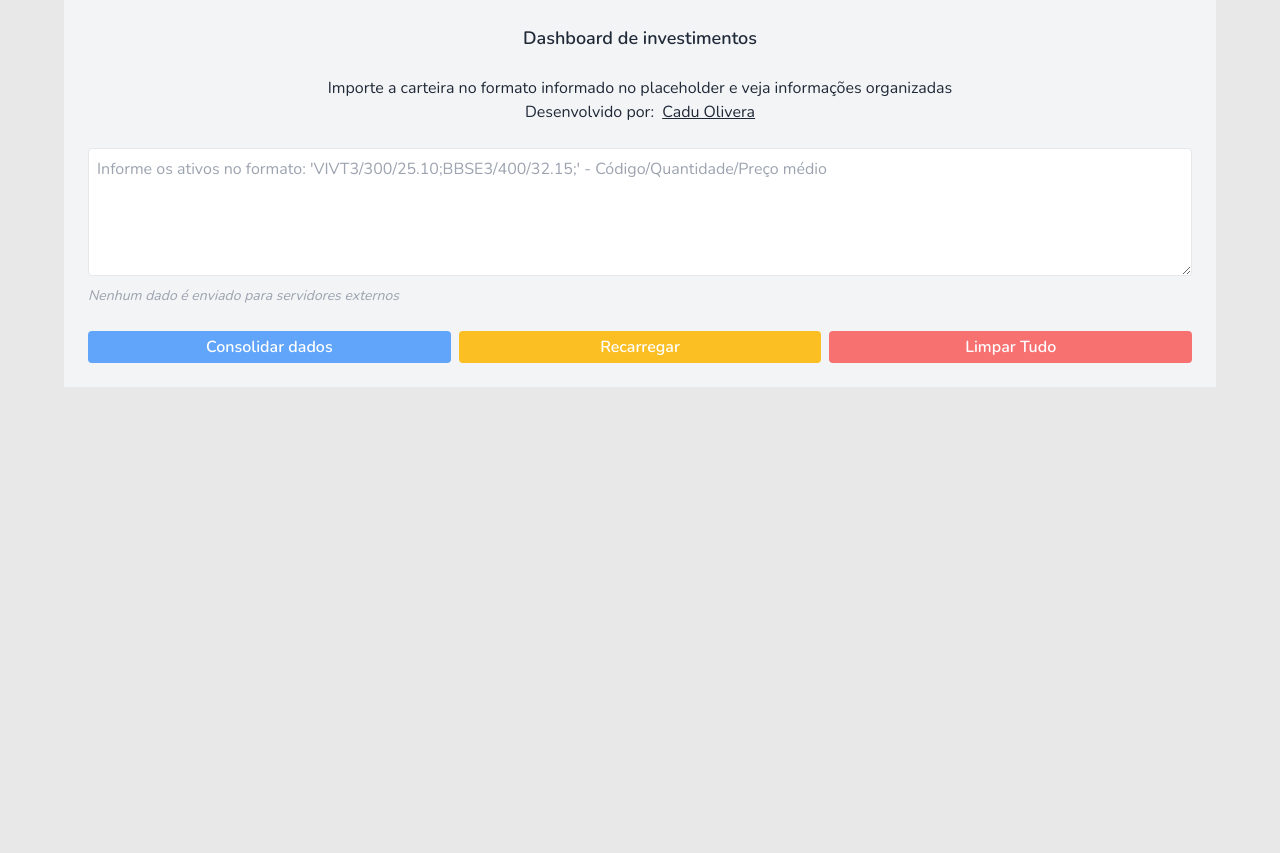
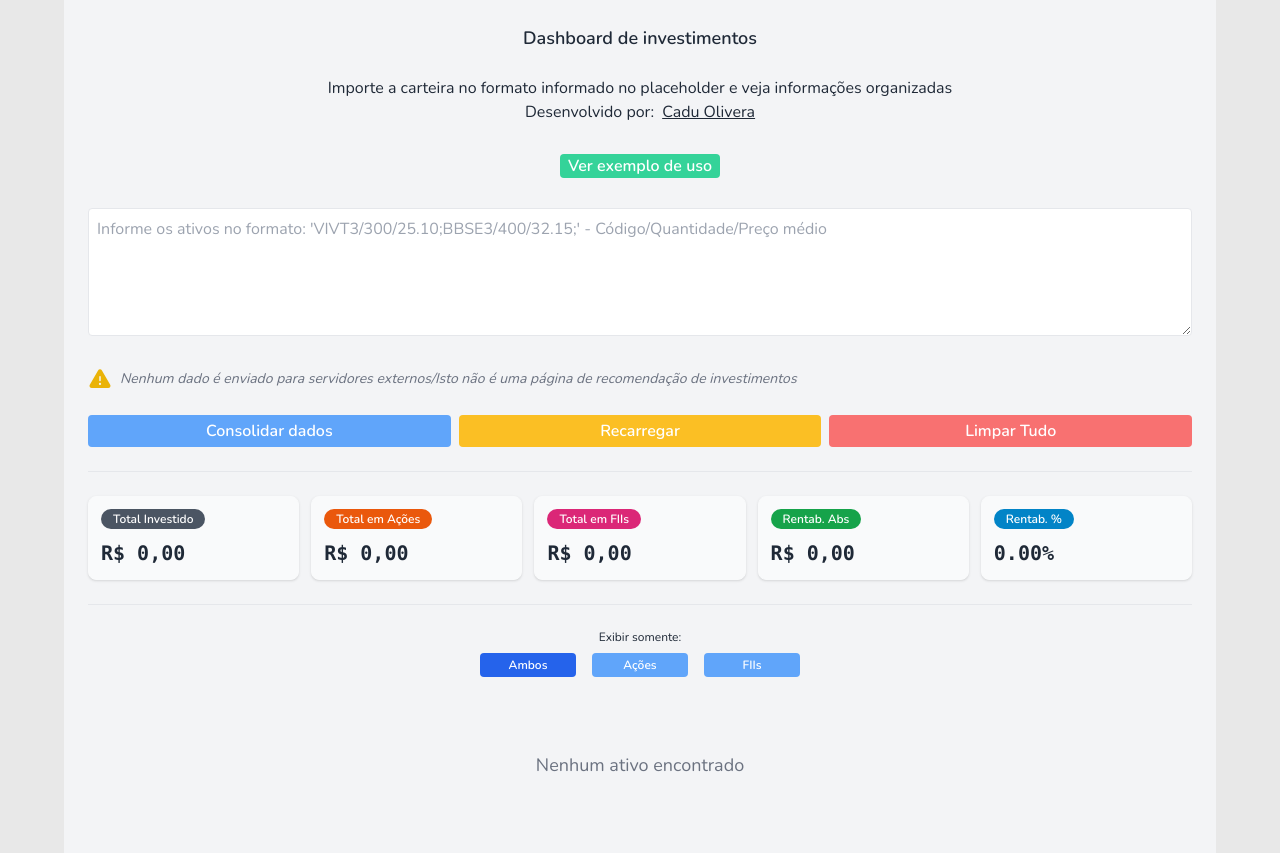
Before and after one commit to carlosedof/investdash, a Next.js app: page / in a window 1280 px wide. Before the commit the page ends 800 px from the top, so only its background shows below. Built offline with nearby package versions, Linux system fonts and the light colour scheme.

Commit message:
feat: add use example

```diff
--- a/pages/index.tsx
+++ b/pages/index.tsx
@@ -8,6 +8,7 @@ import Filter from '@/components/Filter'
 import Summary from '@/components/Summary'
 import Header from '@/components/Header'
 import ActionButtons from '@/components/ActionButtons'
+import { Warning } from 'phosphor-react'
 
 export default function Portfolio() {
   const [sortDirection, setSortDirection] = useState<'asc' | 'desc'>('asc')
@@ -85,8 +86,9 @@ export default function Portfolio() {
     setLoading(false)
   }
 
-  const parseAssets = () => {
-    const assetsData: Asset[] = input
+  const parseAssets = (inputData?: string) => {
+    const _input = inputData || input
+    const assetsData: Asset[] = _input
       .split(';')
       .filter(Boolean)
       .map((asset) => {
@@ -116,6 +118,21 @@ export default function Portfolio() {
       style={{ width: '90%' }}
     >
       <Header />
+      <div className={'flex justify-center'}>
+        <button
+          className={
+            'bg-emerald-400 rounded px-2 text-white my-1.5 font-semibold'
+          }
+          onClick={() => {
+            const exampleInput =
+              'BBAS3/ 500/ 23.43;STBP3/ 1000/ 9.40;TRPL4/ 500/ 23.96;ITSA4/ 1115/ 9.43;CSMG3/ 500/ 19.27;'
+            setInput(exampleInput)
+            parseAssets(exampleInput)
+          }}
+        >
+          Ver exemplo de uso
+        </button>
+      </div>
       <textarea
         value={input}
         onChange={handleInputChange}
@@ -123,9 +140,19 @@ export default function Portfolio() {
         className="w-full p-2 border rounded h-32 text-gray-800"
         disabled={loading}
       />
-      <span className={'text-center font-medium text-gray-400 text-sm italic'}>
-        Nenhum dado é enviado para servidores externos
-      </span>
+      <div className={'flex items-center'}>
+        <Warning
+          size={24}
+          className={'text-yellow-500 inline-block mr-2'}
+          weight={'fill'}
+        />
+        <span
+          className={'text-center font-medium text-gray-500 text-sm italic'}
+        >
+          Nenhum dado é enviado para servidores externos/Isto não é uma página
+          de recomendação de investimentos
+        </span>
+      </div>
       <ActionButtons
         clearAllAssets={clearAllAssets}
         loading={loading}
@@ -139,12 +166,12 @@ export default function Portfolio() {
           ></div>
         </div>
       )}
-      {filteredAssets.length > 0 && (
+      <div className={'border-b w-full'} />
+      <Summary assets={assets} />
+      <div className={'border-b w-full'} />
+      <Filter filterType={filterType} setFilterType={setFilterType} />
+      {filteredAssets.length > 0 ? (
         <>
-          <div className={'border-b w-full'} />
-          <Summary assets={assets} />
-          <div className={'border-b w-full'} />
-          <Filter filterType={filterType} setFilterType={setFilterType} />
           <div className={'sm:hidden w-full pt-4 flex justify-center'}>
             <span className={'text-sm text-gray-600 italic'}>
               A visualização do gráfico é melhor em telas maiores
@@ -164,6 +191,14 @@ export default function Portfolio() {
             setSortDirection={setSortDirection}
           />
         </>
+      ) : (
+        <div
+          className={
+            'flex justify-center items-center h-32 text-gray-500 text-lg'
+          }
+        >
+          Nenhum ativo encontrado
+        </div>
       )}
     </div>
   )
--- a/util/functions.ts
+++ b/util/functions.ts
@@ -4,7 +4,7 @@ const formatCurrency = (value: number) => {
         .toFixed(2)
         .replace('.', ',')
         .replace(/\B(?=(\d{3})+(?!\d))/g, '.')}`
-    : ''
+    : `R$ 0,00`
 }
 
 export default formatCurrency
```
